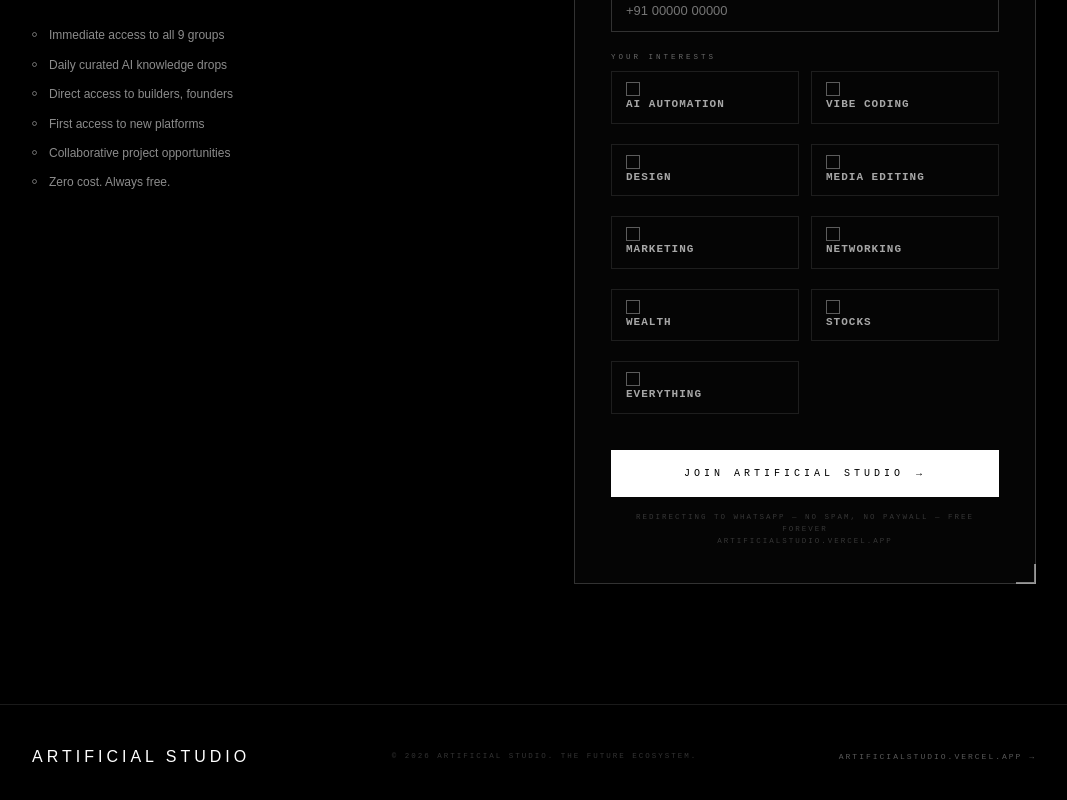
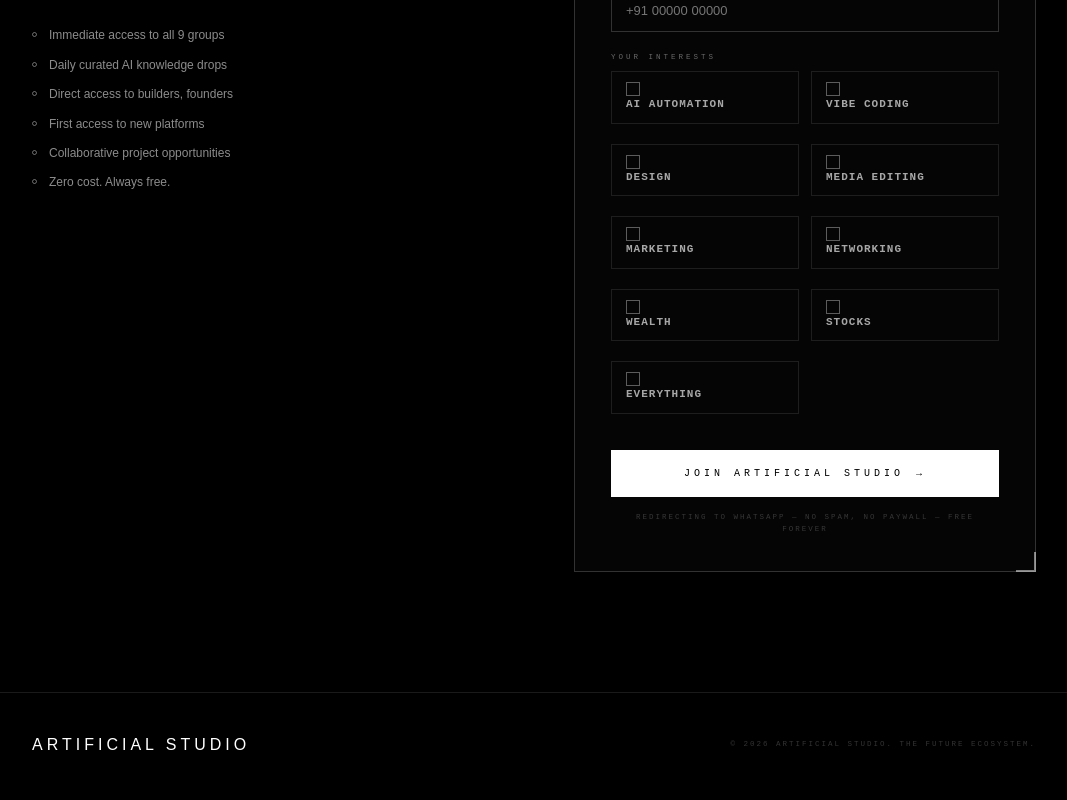
Before and after one commit to useriswild7099/ARTIFICIAL-STUDIO-COMMUNITY, a Next.js app: page / in a window 1280 px wide. Shown: the part 3436-4236 px from the top of the page, without its empty margins (106-1173 px from the left). Built offline with nearby package versions, Linux system fonts and the light colour scheme; a web font is replaced by a local one.

Commit message:
clean: Remove old vercel.app branding links

```diff
--- a/components/JoinForm.tsx
+++ b/components/JoinForm.tsx
@@ -138,8 +138,7 @@
               </form>
 
               <p className="form-note">
-                Redirecting to WhatsApp — no spam, no paywall — free forever<br />
-                artificialstudio.vercel.app
+                Redirecting to WhatsApp — no spam, no paywall — free forever
               </p>
             </div>
           </div>
--- a/components/MoreSections.tsx
+++ b/components/MoreSections.tsx
@@ -109,7 +109,6 @@
       <div className="wrap" style={{ display: 'flex', alignItems: 'center', justifyContent: 'space-between', flexWrap: 'wrap', gap: '20px' }}>
         <div className="footer-logo">Artificial Studio</div>
         <div className="footer-copy">&copy; 2026 Artificial Studio. The Future Ecosystem.</div>
-        <a href="https://artificialstudio.vercel.app" className="footer-link" target="_blank">artificialstudio.vercel.app &rarr;</a>
       </div>
       <style jsx>{`
         footer { border-top: 1px solid rgba(255,255,255,0.1); padding: 40px 0; }
```
